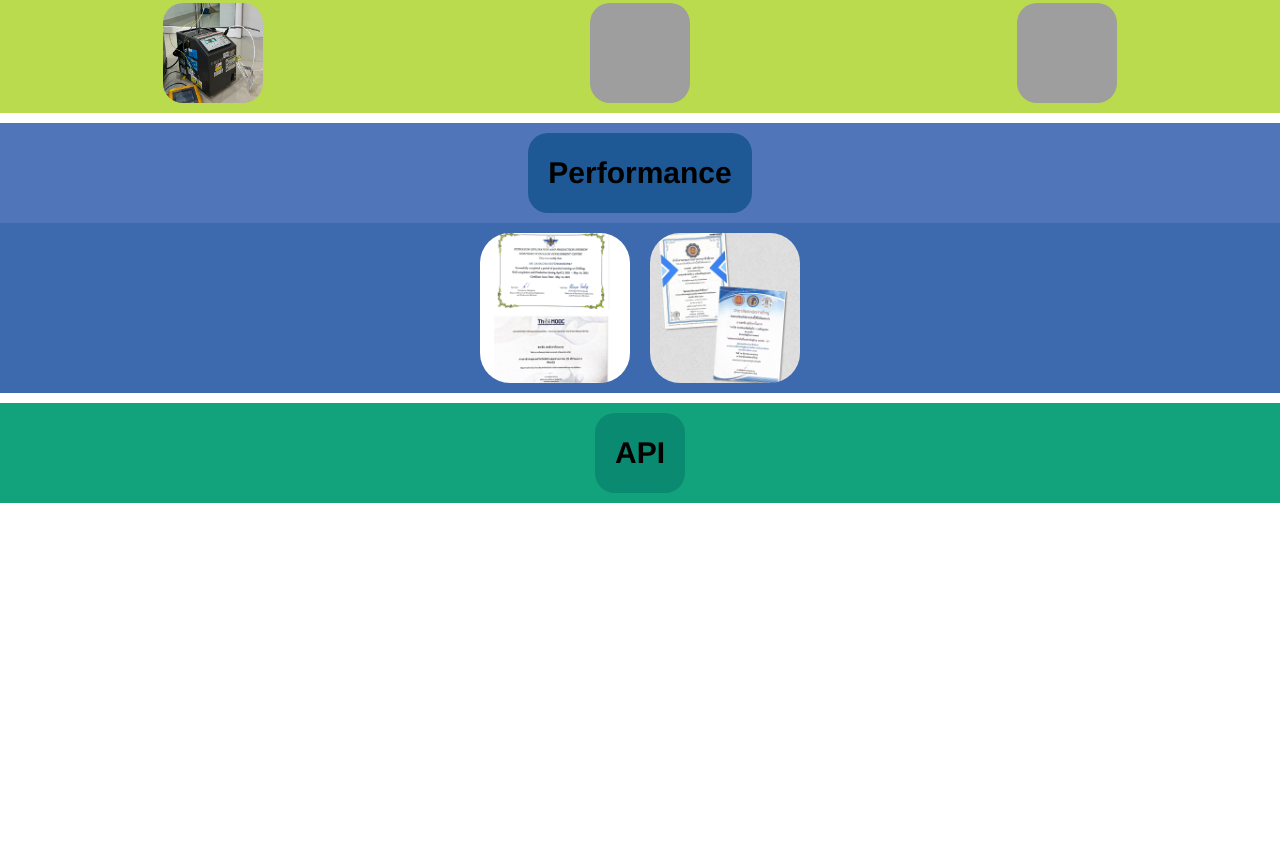
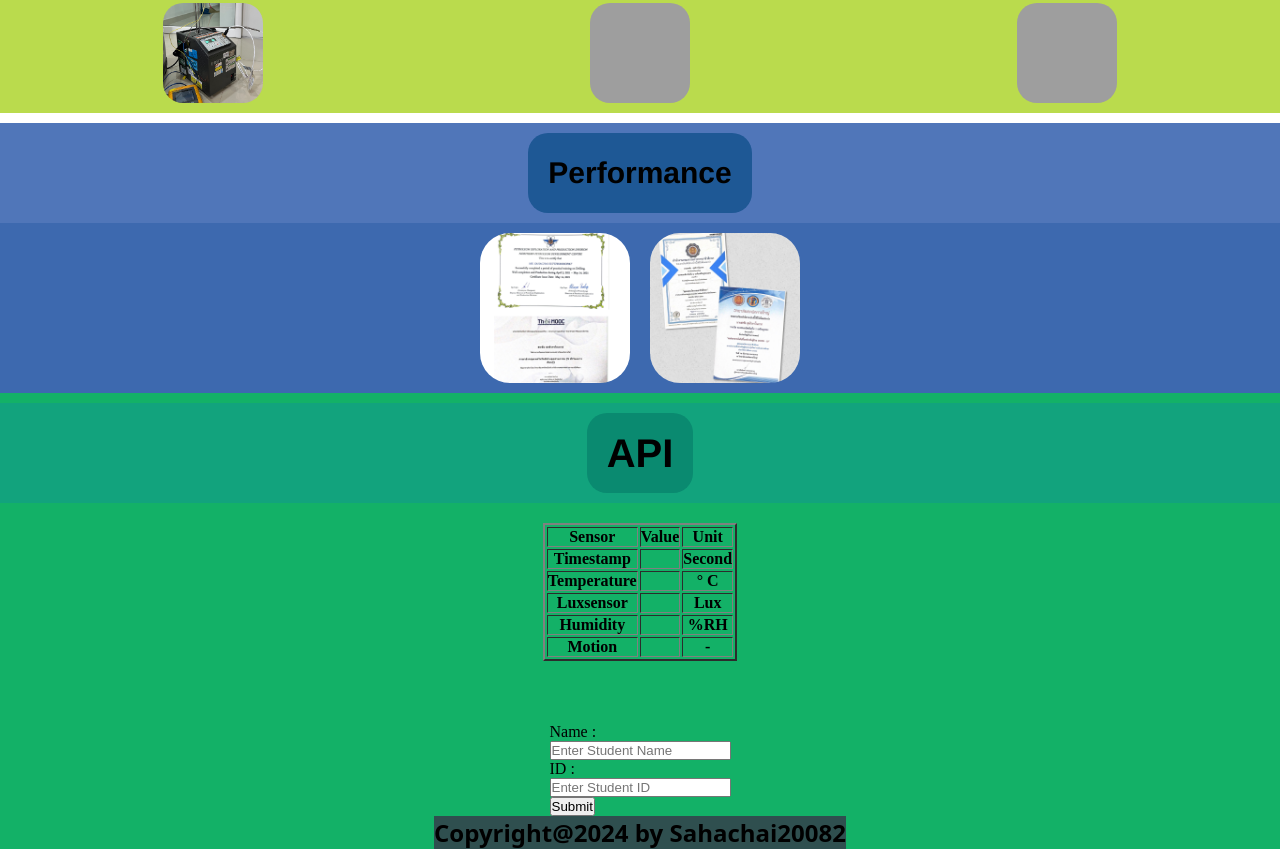
Before and after one commit to TNSS11/TNSS11.github.io, a plain HTML site: page index.html in a window 1280 px wide. Shown: the part 1859-2708 px from the top of the page. Before the commit the page ends 2362 px from the top, so only its background shows below. Drawn offline with Linux system fonts and the light colour scheme; no server answers; grey boxes are pictures that could not be loaded.

Commit message:
tiannnnn

```diff
--- a/index.html
+++ b/index.html
@@ -106,14 +106,74 @@
     </section>
 
 
-    <section class="apii">
+    <div class="apii">
+        <script src="value.js"></script>
         <div class="api-text">
             <div class="box-api">
                 <h1>API</h1><div id="API" ></div>
             </div>
         </div>
+        <div class="under-box-api">
+            <div class="api-table">
+                <table border="2">
+                    <tr>
+                        <th>Sensor</th>
+                        <th>Value</th>
+                        <th>Unit</th>
+                    </tr>
 
+                    <tr>
+                        <th>Timestamp</th>
+                        <th><h1 id="time" ></h1></th>
+                        <th>Second</th>
+                    </tr>
+                    <tr>
+                        <th>Temperature</th>
+                        <th><h1 id="temp"></h1></th>
+                        <th>° C</th>
+                    </tr>
+                    <tr>
+                        <th>Luxsensor</th>
+                        <th><h1 id="lux"></h1></th>
+                        <th>Lux</th>
+                </tr>
+                <tr>
+                        <th>Humidity</th>
+                        <th><h1 id="hum"></h1></th>
+                        <th>%RH</th>
+                </tr>
+                    <tr>
+                        <th>Motion</th>
+                        <th><h1 id="mot"></h1></th>
+                        <th>-</th>
+                    </tr>
+                </table>
+            </div>
+
+            <div class="api-post">
+                <form onsubmit="event.preventDefault(); submitData();">
+                    <div class="api-post-box-name">
+                        <p class="text-titlebox">Name : </p>
+                        <input class="box-input-text" type="text" id="studentName" required placeholder="Enter Student Name">
+                    </div>
+                    <div class="api-post-box-id">
+                        <p class="text-titlebox">ID : </p>
+                        <input class="box-input-text" type="text" id="studentID" required placeholder="Enter Student ID">
+                    </div>
+                    <div class="api-post-box-sent">
+                        <input class="api-post-box-sent-submit" type="submit">
+                    </div>
+                </form>
+
+            </div>
     </section>
+
+    <footer>
+        <div class="foot-text">
+            <h2>Copyright@2024 by Sahachai20082</h2>
+        </div>
+    </footer>
+
 
 </body>
 </html>
--- a/style.css
+++ b/style.css
@@ -248,6 +248,8 @@ main div p{
 
             .apii{
                 background-color: rgb(19, 177, 103);
+                display: grid;
+                grid-column: 1fr 1fr;
             }
 
             .api-text{
@@ -270,3 +272,24 @@ main div p{
                     font-size: 20px;
                     font-family: 'Franklin Gothic Medium', 'Arial Narrow', Arial, sans-serif ;
                 }
+
+            .under-box-api{
+                display: grid;
+                grid-row: 1fr 1fr 1fr;
+                justify-items: center;
+                margin-top: 20px ;
+            }
+
+            .api-table{
+                justify-items: center;
+                align-items: center;
+                width: 200px;
+                height: 200px;
+            }
+
+            .foot-text{
+                background-color: darkslategrey;
+                justify-content: center;
+                font-family: system-ui, -apple-system, BlinkMacSystemFont, 'Segoe UI', Roboto, Oxygen, Ubuntu, Cantarell, 'Open Sans', 'Helvetica Neue', sans-serif;
+
+            }
--- /dev/null
+++ b/value.js
@@ -0,0 +1,16 @@
+function updateData() {
+    // แทนที่ด้วยโค้ดสำหรับดึงข้อมูลของคุณ
+    fetch('http://206.189.146.138/api/sensors')
+    .then(response => response.json())
+    .then(data => {
+      // document.getElementById('timestamp').textContent = data.timestamp;
+      document.getElementById('temp').textContent = data.temperature.toFixed(2);
+      document.getElementById('lux').textContent = data.luxsensor.toFixed(2);
+      document.getElementById('hum').textContent = data.humidity.toFixed(2);
+      document.getElementById('mot').textContent = data.motion;
+      document.getElementById('time').textContent = data.timestamp;
+    });
+  }
+  setInterval(updateData, 1000); // เรียกใช้ฟังก์ชัน updateData ทุก 1000 มิลลิวินาที (1 วินาที)
+
+  // <script src="get.js"></script> วิธีเรียกหา js
```
Also changed, not shown: img/g1.jpg (added), img/g2.jpg (added).
